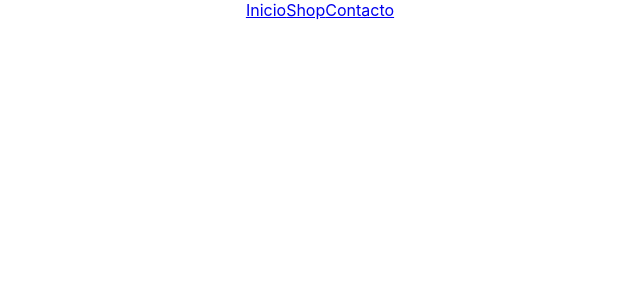
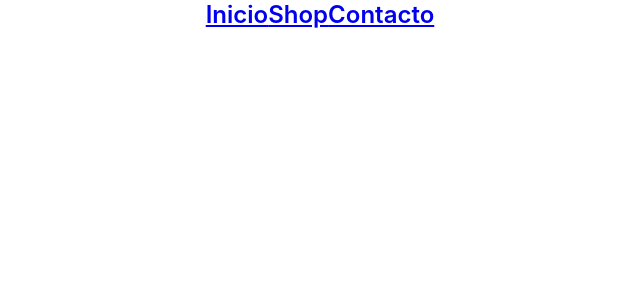
Before and after one commit to gastongorosito/Reactjs, a React (Create React App) app: page / in a window 1280 px wide. Shown: the top 300 px of the page, without its empty margins (320-960 px from the left). Built offline with nearby package versions, Linux system fonts and the light colour scheme.

Commit message:
correcciones

```diff
--- a/src/components/CartWidget/CartWidget.js
+++ b/src/components/CartWidget/CartWidget.js
@@ -1,10 +1,11 @@
 
-import {FiShoppingCart} from "react-icons/fi"
+import {FiShoppingCart} from "react-icons/fi";
 const CartWidget = ({}) => {
 
-    return (
+    return <CartWidget/>; (
         <div className="cart-icon">
-          {FiShoppingCart}
+
+          <FiShoppingCart />
         </div>
     )
   }
--- a/src/components/Navbar/index.css
+++ b/src/components/Navbar/index.css
@@ -1,11 +1,9 @@
-/* .Navbar { */
+.Navbar {
 
-    /* width: 100px;
+display: flex;
+justify-content: center;
+font-weight: 600;
+font-size: 150%;
 
-    height: 100px;
 
-    background-color: #cc9;
-
-    border: 3px solid black;
-    */
-   /* } */
+   }
--- a/src/components/Navbar/index.js
+++ b/src/components/Navbar/index.js
@@ -1,5 +1,5 @@
 import "./index.css";
-import "../CartWidget/CartWidget"
+import Cartwidget from "../CartWidget/CartWidget";
 
 
 const Navbar = () => {
```
